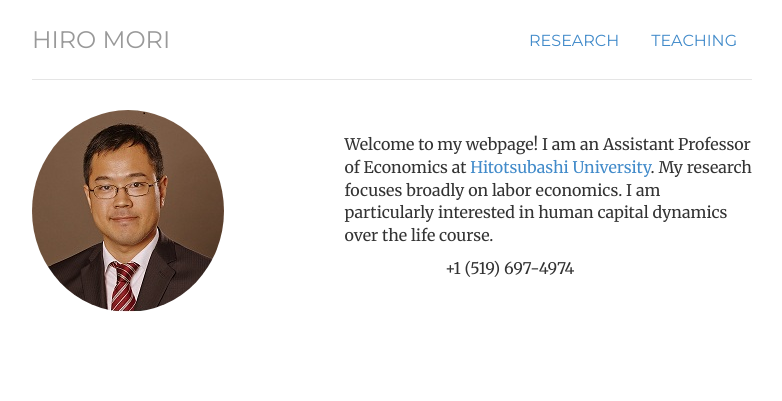
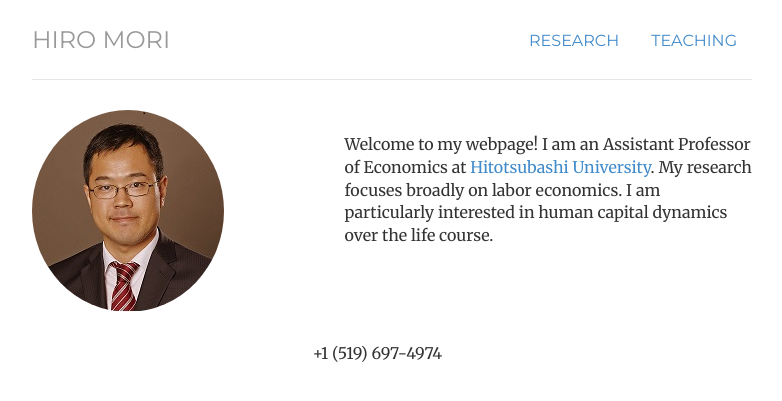
Before and after one commit to morihiroaki/morihiroaki.github.io, a Jekyll site: the page built from index.html, in a window 1280 px wide. Shown: the top 401 px of the page, without its empty margins (248-1030 px from the left). Built offline with Jekyll 4.4.1, drawn with Linux system fonts in a browser that asks for light colours.

Commit message:
Update index.html

```diff
--- a/index.html
+++ b/index.html
@@ -19,7 +19,7 @@ description:
 
 
        <div class='row'>
-                      <div class='col-sm-2 col-sm-4 text-center'>
+                      <div class='col-sm-7 text-center'>
             <div class="box text-left">
 
             <div class="contact-item">
```
